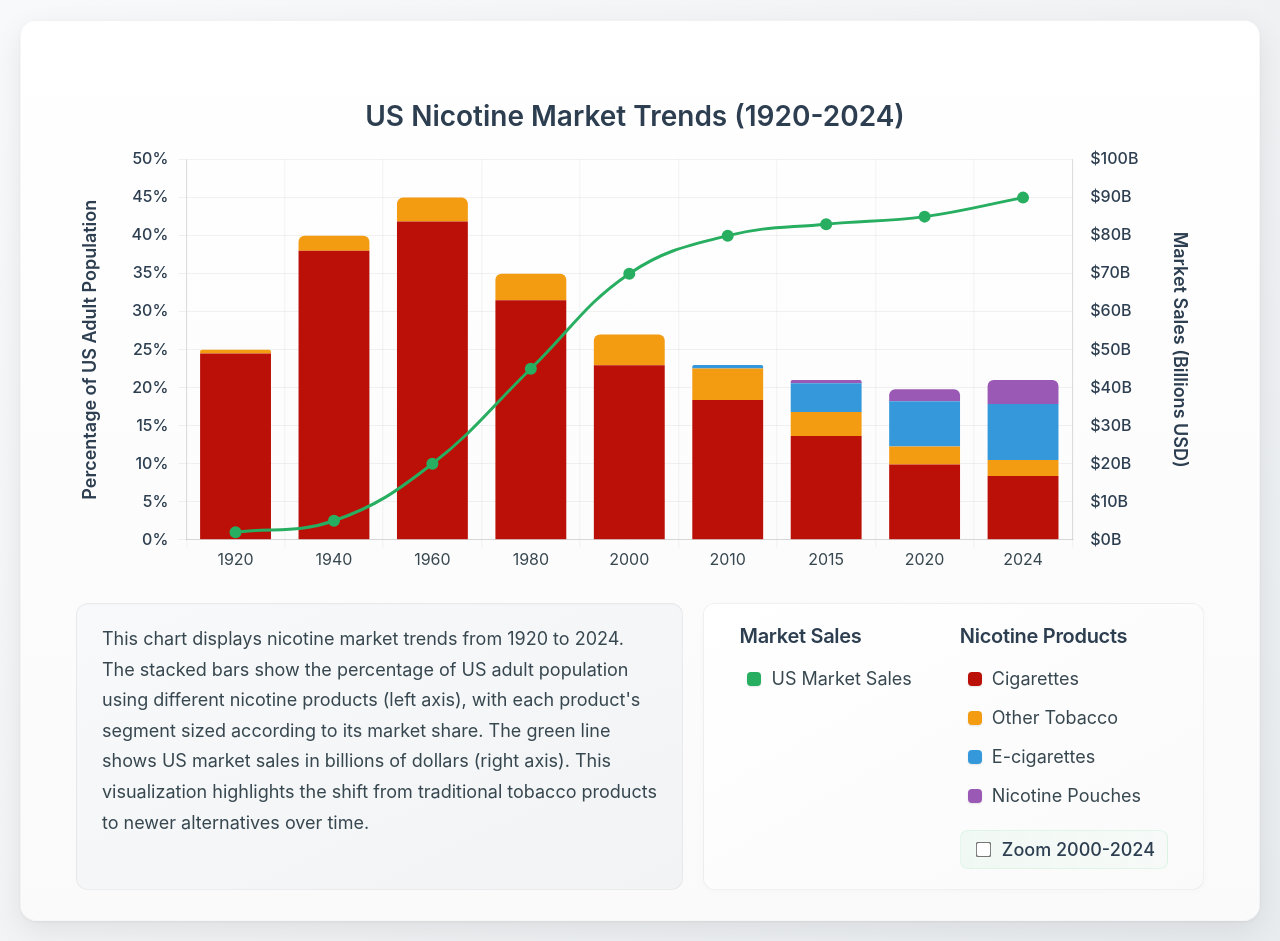
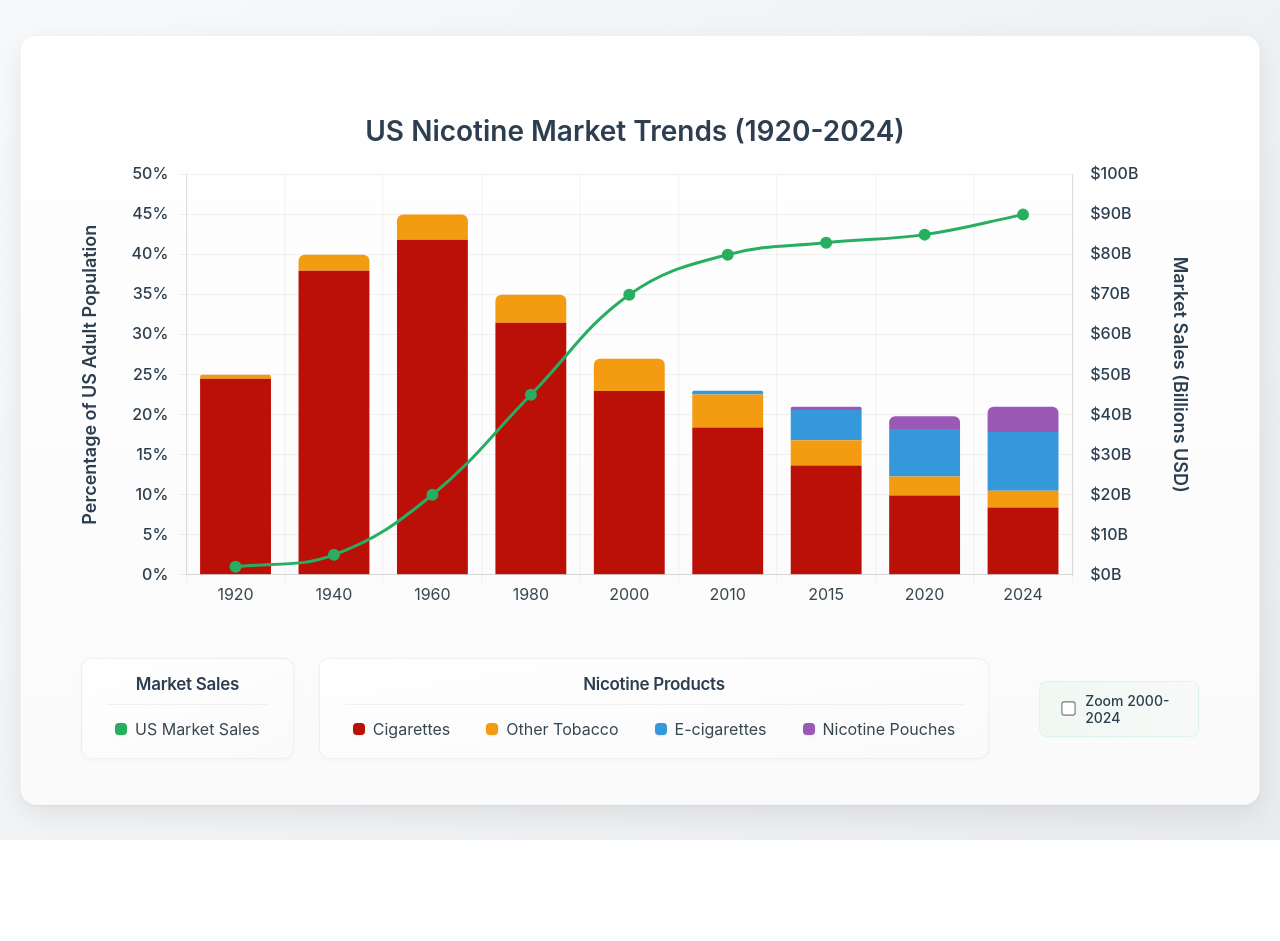
Before and after one commit to rangerrick337/nicotineuseovertime, a plain HTML site: page index.html in a window 1280 px wide. After the commit the page ends 840 px from the top, so only its background shows below. Drawn offline with nearby package versions, Linux system fonts and the light colour scheme.

Commit message:
Refactor: Clean up chart and styles, match legend colors

```diff
--- a/index.html
+++ b/index.html
@@ -11,20 +11,19 @@
         <div class="chart-wrapper">
             <canvas id="nicotineChart"></canvas>
         </div>
-        <div class="info-section">
-            <div class="description-box">
-                This chart displays nicotine market trends from 1920 to 2024. The stacked bars show the percentage of US adult population using different nicotine products (left axis), with each product's segment sized according to its market share. The green line shows US market sales in billions of dollars (right axis). This visualization highlights the shift from traditional tobacco products to newer alternatives over time.
-            </div>
         <div class="legend-container">
             <div class="legend-section">
                 <h3>Market Sales</h3>
+                <div class="legend-items">
                     <div class="legend-item" data-id="marketSales">
                         <div class="legend-color" style="background-color: #27ae60"></div>
                         <span class="legend-label">US Market Sales</span>
                     </div>
                 </div>
+            </div>
             <div class="legend-section">
                 <h3>Nicotine Products</h3>
+                <div class="legend-items">
                     <div class="legend-item" data-id="cigarettes">
                         <div class="legend-color" style="background-color: #bb1008"></div>
                         <span class="legend-label">Cigarettes</span>
@@ -41,6 +40,8 @@
                         <div class="legend-color" style="background-color: #9b59b6"></div>
                         <span class="legend-label">Nicotine Pouches</span>
                     </div>
+                </div>
+            </div>
             <div class="zoom-control">
                 <label>
                     <input type="checkbox" id="zoomToggle"> Zoom 2000-2024
@@ -48,8 +49,6 @@
             </div>
         </div>
     </div>
-        </div>
-    </div>
     <script src="https://cdn.jsdelivr.net/npm/chart.js"></script>
     <script src="script.js"></script>
 </body>
--- a/style.css
+++ b/style.css
@@ -20,16 +20,28 @@ body {
         0 10px 30px rgba(0, 0, 0, 0.08),
         0 1px 3px rgba(0, 0, 0, 0.05);
     display: flex;
-    flex-direction: column;
+    flex-direction: column; /* Changed to column */
     border: 1px solid rgba(0, 0, 0, 0.03);
     transition: transform 0.2s ease, box-shadow 0.2s ease;
 }
 
+.description-box {
+    background: linear-gradient(to bottom right, #f8f9fa, #f1f3f5);
+    padding: 20px 25px;
+    border-radius: 12px;
+    font-size: 18px;
+    line-height: 1.7;
+    color: #37474F;
+    border: 1px solid rgba(0, 0, 0, 0.05);
+    box-shadow: inset 0 1px 2px rgba(0, 0, 0, 0.02);
+    transition: transform 0.2s ease;
+    margin-bottom: 20px; /* Added margin */
+}
 
 .chart-wrapper {
     position: relative;
-    height: calc(100% - 120px);
-    margin-bottom: 15px;
+    height: calc(100% - 100px);
+    margin-bottom: 20px;
 }
 
 canvas {
@@ -42,66 +54,67 @@ canvas {
 }
 
 .info-section {
-    display: flex;
-    gap: 20px;
+    display: block; /* Changed to block to stack legend below chart */
     padding: 0 20px;
 }
 
-.description-box {
-    flex: 1;
-    background: linear-gradient(to bottom right, #f8f9fa, #f1f3f5);
-    padding: 20px 25px;
+.legend-container {
+    display: flex;
+    padding: 15px 25px;
+    background: transparent;
     border-radius: 12px;
-    font-size: 18px;
-    line-height: 1.7;
-    color: #37474F;
-    border: 1px solid rgba(0, 0, 0, 0.05);
-    box-shadow: inset 0 1px 2px rgba(0, 0, 0, 0.02);
     transition: transform 0.2s ease;
+    flex-direction: row;
+    align-items: center;
+    justify-content: center;
+    flex-wrap: nowrap;
+    gap: 25px;
+    margin-top: auto;
 }
 
-
-.legend-container {
-    display: flex;
-    gap: 40px;
-    padding: 20px 35px;
+.legend-section {
     background: linear-gradient(to bottom right, #ffffff, #fafafa);
-    border-radius: 12px;
     border: 1px solid rgba(0, 0, 0, 0.05);
     box-shadow: 0 2px 6px rgba(0, 0, 0, 0.02);
-    transition: transform 0.2s ease;
-}
-
-
-.legend-section {
-    min-width: 160px;
+    border-radius: 10px;
+    padding: 15px 25px;
 }
 
 .legend-section h3 {
-    font-size: 20px;
+    font-size: 17px;
     color: #2c3e50;
-    margin: 0 0 16px 0;
+    margin: 0 0 10px 0;
+    padding-bottom: 10px;
     font-weight: 600;
     letter-spacing: -0.3px;
     text-shadow: 0 1px 1px rgba(255, 255, 255, 0.8);
+    white-space: nowrap;
+    border-bottom: 1px solid rgba(0, 0, 0, 0.05);
+    text-align: center;
+}
+
+.legend-section .legend-items {
+    display: flex;
+    align-items: center;
+    gap: 20px;
 }
 
 .legend-item {
     display: flex;
     align-items: center;
-    margin: 10px 0;
     cursor: pointer;
     transition: all 0.2s ease;
     padding: 4px 8px;
     border-radius: 6px;
+    white-space: nowrap;
+    background: transparent;
 }
 
-
 .legend-color {
-    width: 14px;
-    height: 14px;
+    width: 12px; /* Reduced size */
+    height: 12px; /* Reduced size */
     border-radius: 4px;
-    margin-right: 10px;
+    margin-right: 8px; /* Reduced margin */
     transition: transform 0.2s ease;
     box-shadow: 0 1px 2px rgba(0, 0, 0, 0.1);
 }
@@ -111,24 +124,25 @@ canvas {
 }
 
 .legend-label {
-    font-size: 18px;
+    font-size: 16px; /* Reduced font size */
     color: #37474F;
 }
 
 .zoom-control {
-    margin-top: 20px;
-    padding-top: 20px;
-    border-top: 1px solid rgba(0, 0, 0, 0.05);
-    font-size: 18px;
+    padding: 10px 18px;
+    font-size: 14px;
     color: #2c3e50;
     cursor: pointer;
     display: flex;
     align-items: center;
     transition: all 0.2s ease;
-    padding: 8px 12px;
     border-radius: 8px;
     background: linear-gradient(to right, rgba(46, 204, 113, 0.05), rgba(46, 204, 113, 0.02));
     border: 1px solid rgba(46, 204, 113, 0.1);
+    margin-left: 25px;
+    height: fit-content;
+    align-self: center;
+    box-shadow: 0 1px 3px rgba(0, 0, 0, 0.02);
 }
 
 .zoom-control:hover {
@@ -137,9 +151,9 @@ canvas {
 }
 
 .zoom-control input[type="checkbox"] {
-    margin-right: 12px;
+    margin-right: 10px; /* Reduced margin */
     cursor: pointer;
-    transform: scale(1.2);
+    transform: scale(1.1); /* Slightly reduced scale */
     accent-color: #2ecc71;
     transition: all 0.2s ease;
     position: relative;
@@ -147,7 +161,7 @@ canvas {
 }
 
 .zoom-control:hover input[type="checkbox"] {
-    transform: scale(1.3);
+    transform: scale(1.2); /* Slightly reduced scale */
     box-shadow: 0 0 0 2px rgba(46, 204, 113, 0.1);
 }
 
```
Lines whose indentation alone changed are shown as unchanged.
